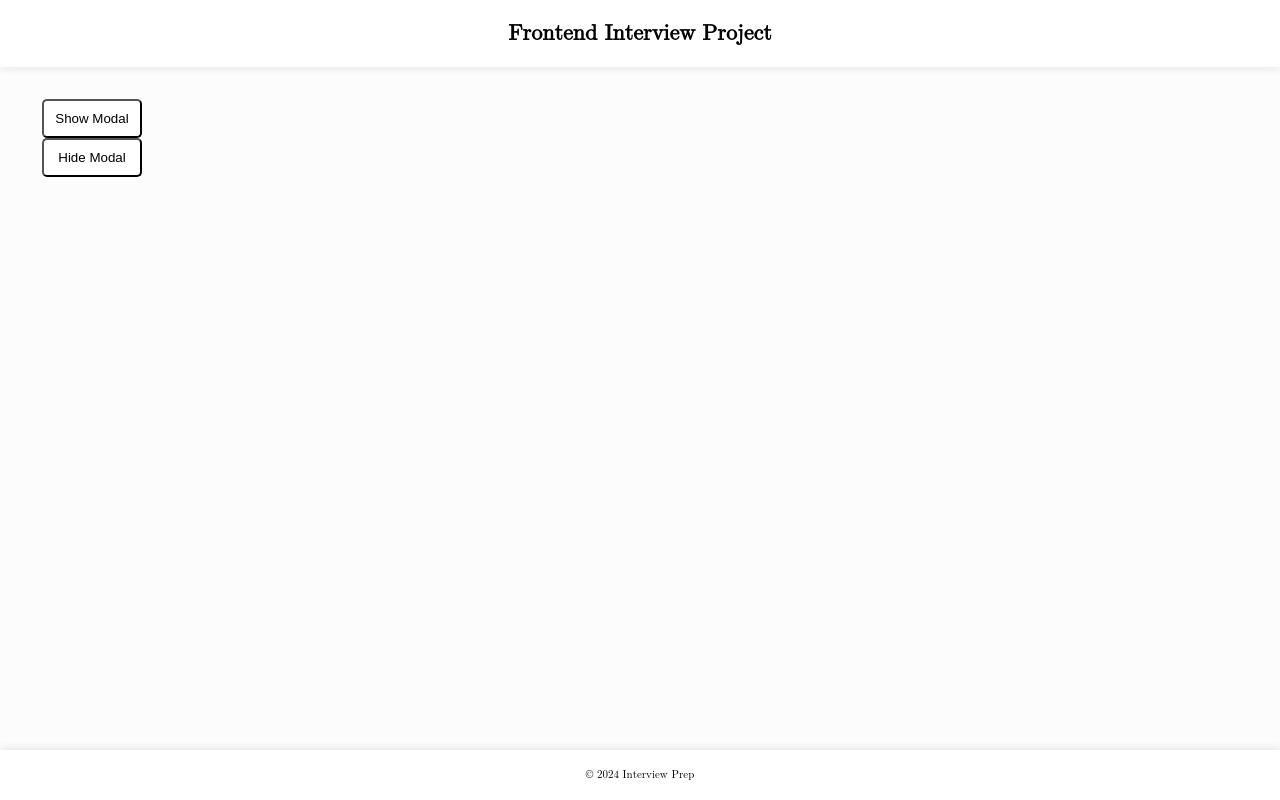
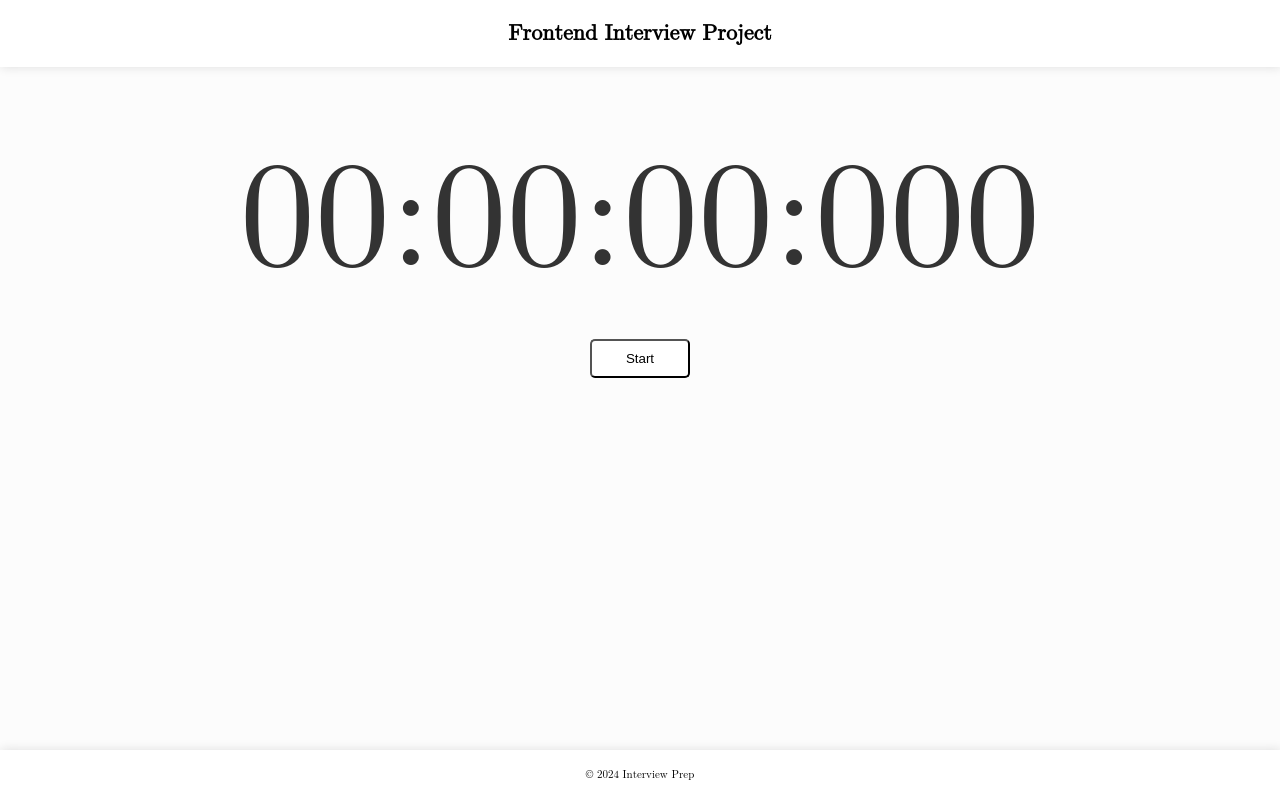
Before and after one commit to Anindya0207/awesome-react, a React (Create React App) app in the folder awesome-react-app/: page / in a window 1280 px wide. Built offline with nearby package versions, Linux system fonts and the light colour scheme.

Commit message:
stopwatch

```diff
--- a/awesome-react-app/src/components/App.tsx
+++ b/awesome-react-app/src/components/App.tsx
@@ -16,6 +16,7 @@ const Tabs = lazy(() => import('./Tabs'));
 const Polling = lazy(() => import('./Polling'));
 const TextInput = lazy(() => import('./TextInput'));
 const ModalExample = lazy(() => import('./Modal'));
+const StopWatch =  lazy(() => import('./StopWatch'));
 
 type ReduxProps = ConnectedProps<typeof connector>;
 type Props = ReduxProps;
@@ -25,7 +26,7 @@ const Fallback = () => <Text>Loading...</Text>;
 const App: React.FC<Props> = (props) => {
   return (
     <Suspense fallback={<Fallback />}>
-      <ModalExample />
+      <StopWatch />
     </Suspense>
   );
 };
--- /dev/null
+++ b/awesome-react-app/src/components/StopWatch/index.tsx
@@ -0,0 +1,77 @@
+import React, { Fragment, useEffect, useRef, useState } from 'react';
+import { Flex1, FlexRow } from '../../Flex';
+import { Button, Text } from '../../BaseElements';
+
+const StopWatch: React.FC<{}> = () => {
+  const [hh, setHH] = useState<number>(0);
+  const [mm, setMM] = useState<number>(0);
+  const [ss, setSS] = useState<number>(0);
+  const [zz, setZZ] = useState<number>(0);
+  const [mode, setMode] = useState<string>('INIT');
+  const intervalId = useRef<any>(null);
+  const startTime = useRef(0);
+  const [delta, setDelta] = useState(0);
+  useEffect(() => {
+    return () => {
+      reset();
+    };
+  }, []);
+  const setUpTimer = () => {
+    startTime.current = Date.now() - delta;
+    intervalId.current = setInterval(() => {
+      const elapsedTime = Date.now() - startTime.current;
+      setZZ(Math.floor(elapsedTime % 1000));
+      setSS(Math.floor((elapsedTime / 1000) % 60));
+      setMM(Math.floor((elapsedTime / (1000 * 60)) % 60));
+      setHH(Math.floor(elapsedTime / (1000 * 60 * 60)));
+    }, 10);
+  };
+  const start = () => {
+    setUpTimer();
+    setMode('IN_PROGRESS');
+  };
+  const toggle = () => {
+    if (mode == 'IN_PROGRESS') {
+      setMode('PAUSED');
+      setDelta(Date.now() - startTime.current);
+      intervalId.current && clearInterval(intervalId.current);
+    }
+    if (mode == 'PAUSED') {
+      setUpTimer();
+      setMode('IN_PROGRESS');
+    }
+  };
+  const reset = () => {
+    intervalId.current && clearInterval(intervalId.current);
+    startTime.current = 0;
+    setMode('INIT');
+    setHH(0);
+    setMM(0);
+    setSS(0);
+    setZZ(0);
+  };
+  const format = (val: number | string, digits = 2) => {
+    return String(val).padStart(digits, '0');
+  };
+  return (
+    <Flex1 flexDirection="column" justifyContent="center" alignItems="center">
+      <FlexRow>
+        <Text fontSize="150px">
+          {format(hh)}:{format(mm)}:{format(ss)}:{format(zz, 3)}
+        </Text>
+      </FlexRow>
+      <FlexRow>
+        {mode === 'INIT' && <Button onClick={() => start()}>Start</Button>}
+        {['IN_PROGRESS', 'PAUSED'].includes(mode) && (
+          <Button onClick={() => reset()}>Reset</Button>
+        )}
+        {mode === 'IN_PROGRESS' && (
+          <Button onClick={() => toggle()}>Pause</Button>
+        )}
+        {mode === 'PAUSED' && <Button onClick={() => toggle()}>Resume</Button>}
+      </FlexRow>
+    </Flex1>
+  );
+};
+
+export default StopWatch;
```
Also changed, not shown: awesome-react-app/src/components/ErrorBoundary.tsx (line endings or trailing spaces).
